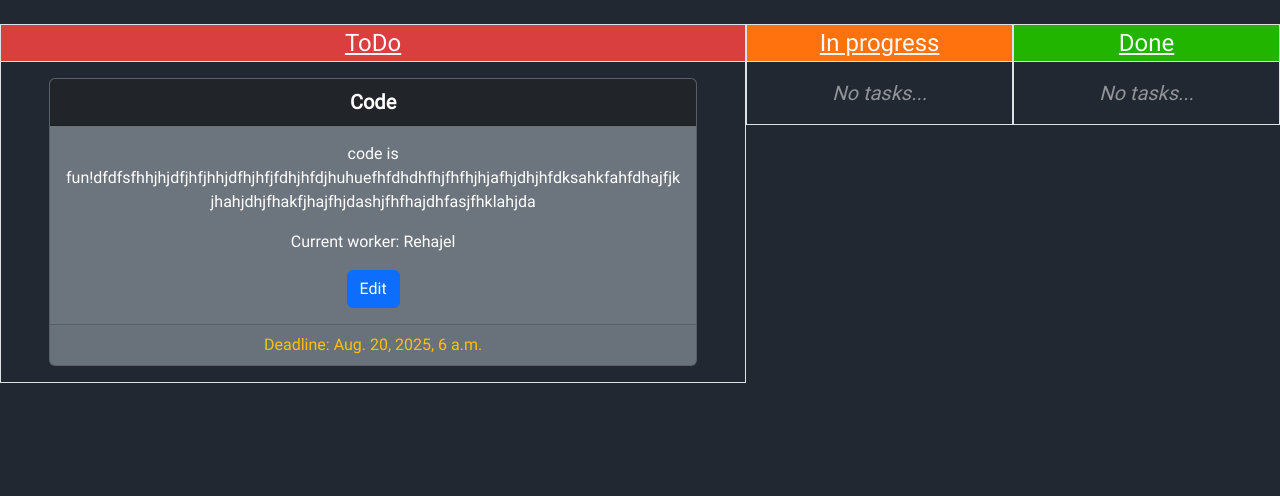
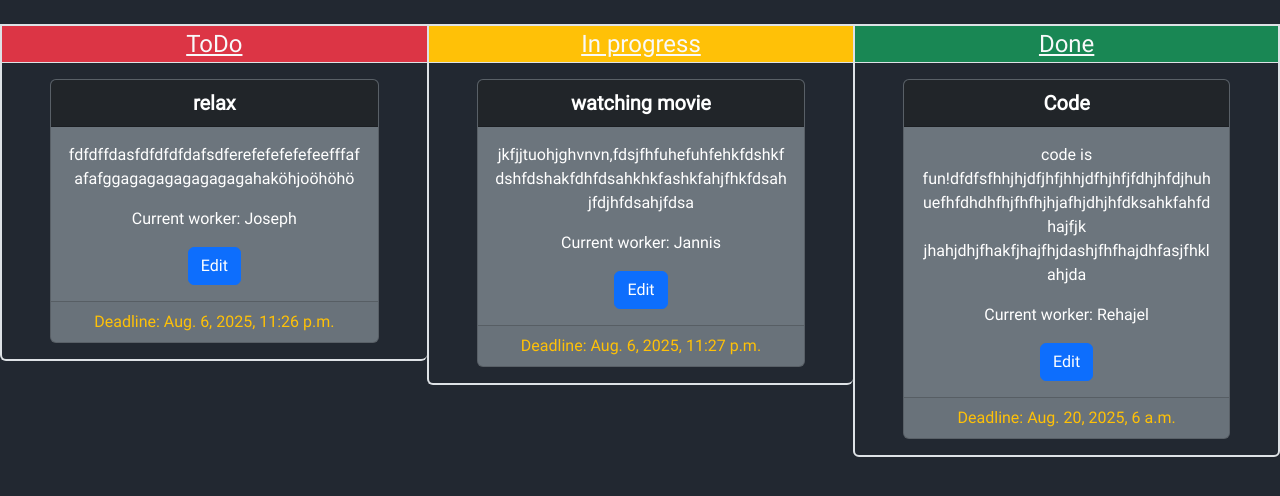
Before and after one commit to Rehajel15/TaskSphere, a Django app: page /home/ in a window 1280 px wide. Shown: the part 56-552 px from the top of the page. Run offline with Django 5.2, Linux system fonts and the light colour scheme; a user stored in the database is signed in; data comes from the database, SQL or seed files in the repository; some libraries are stand-ins or nearby versions.

Commit message:
Changed the column system by removing the task_column model and keeping the amount of columns at 3.

```diff
--- a/home/models.py
+++ b/home/models.py
@@ -31,22 +31,12 @@ class Table(models.Model):
         return str(self.id)
 
 
-class Table_taskColumn(models.Model):
-    id = models.UUIDField(primary_key=True, default=uuid.uuid4, editable=False)
-    column_name = models.CharField(max_length=30,)
-    column_description = models.TextField(max_length=150, blank=True, null=True)
-    column_color = models.CharField(max_length=7, blank=False, null=False)
-    table = models.ForeignKey(Table, related_name='taskColumns', on_delete=models.CASCADE)  # Connection with table
-    position = models.IntegerField(null=False, blank=False)  # Beginning from the right
-
-    def __str__(self):
-        return f"Name: {self.column_name} || ID: {self.id} || Table: {self.table}"
 
 class Table_task(models.Model):
     id = models.UUIDField(primary_key=True, default=uuid.uuid4, editable=False)
     task_name = models.CharField(max_length=30)
     task_description = models.TextField(max_length=150, blank=True, null=True)
-    current_column = models.ForeignKey(Table_taskColumn, related_name='tasks', on_delete=models.CASCADE)  # Connection with column
+    current_column = models.CharField(max_length=15, blank=False, null=False, choices=[('ToDo', 'ToDo'), ('In progress', 'In progress'), ('Done', 'Done')])
     current_worker = models.CharField(max_length=30)
     deadLine = models.DateTimeField()
     created_on = models.DateTimeField(default=datetime.now().strftime('%Y-%m-%d %H:%M:%S'), editable=False)
--- a/home/templates/home/main.html
+++ b/home/templates/home/main.html
@@ -5,12 +5,12 @@
 {% block content %}
 <div style="margin-top: 80px;">
     <div class="d-flex g-0 row w-100 text-light">
-        {% for column in table.taskColumns.all %}
-        <div class="col w-100 h-75 d-flex flex-column border">
-            <div class="fs-4 text-decoration-underline d-flex justify-content-center align-items-center border-bottom" style="background-color: {{column.column_color}};">
-                {{ column.column_name }}
+
+        <div class="col-lg-4 col-12 h-75 d-flex flex-column border border-2 border-end-0 rounded-2 rounded-top-0">
+            <div class="fs-4 text-decoration-underline d-flex justify-content-center align-items-center border-bottom bg-danger">
+                ToDo
             </div>
-            {% for task in column.tasks.all %}
+            {% for task in task_filter.ToDo %}
             <div class="card text-bg-secondary my-3 mx-5 text-center">
                 <div class="card-header bg-dark fs-5 fw-bold">
                     {{task.task_name}}
@@ -32,7 +32,58 @@
             <div class="text-white-50 d-flex justify-content-center fs-5 fst-italic my-3">No tasks...</div>
             {% endfor %}
         </div>
-        {% endfor %}
+        <div class="col-lg-4 col-12 h-75 d-flex flex-column border border-2 border-end-0 rounded-2 rounded-top-0">
+            <div class="fs-4 text-decoration-underline d-flex justify-content-center align-items-center border-bottom bg-warning">
+                In progress
+            </div>
+            {% for task in task_filter.In_progress %}
+            <div class="card text-bg-secondary my-3 mx-5 text-center">
+                <div class="card-header bg-dark fs-5 fw-bold">
+                    {{task.task_name}}
+                </div>
+                <div class="card-body">
+                    <p class="card-text">{{task.task_description}}</p>
+                    {% if task.current_worker %}
+                    <p class="card-text">Current worker: {{task.current_worker}}</p>
+                    {% else %}
+                    <p class="card-text">Current worker: <span class="fst-italic">No current worker...</span></p>
+                    {% endif %}
+                    <a href="#" class="btn btn-primary">Edit</a>
+                </div>
+                <div class="card-footer text-warning">
+                    Deadline: {{task.deadLine}}
+                </div>
+            </div>
+            {% empty %}
+            <div class="text-white-50 d-flex justify-content-center fs-5 fst-italic my-3">No tasks...</div>
+            {% endfor %}
+        </div>
+        <div class="col-lg-4 col-12 h-75 d-flex flex-column border border-2 rounded-2 rounded-top-0">
+            <div class="fs-4 text-decoration-underline d-flex justify-content-center align-items-center border-bottom bg-success">
+                Done
+            </div>
+            {% for task in task_filter.Done %}
+            <div class="card text-bg-secondary my-3 mx-5 text-center">
+                <div class="card-header bg-dark fs-5 fw-bold">
+                    {{task.task_name}}
+                </div>
+                <div class="card-body">
+                    <p class="card-text">{{task.task_description}}</p>
+                    {% if task.current_worker %}
+                    <p class="card-text">Current worker: {{task.current_worker}}</p>
+                    {% else %}
+                    <p class="card-text">Current worker: <span class="fst-italic">No current worker...</span></p>
+                    {% endif %}
+                    <a href="#" class="btn btn-primary">Edit</a>
+                </div>
+                <div class="card-footer text-warning">
+                    Deadline: {{task.deadLine}}
+                </div>
+            </div>
+            {% empty %}
+            <div class="text-white-50 d-flex justify-content-center fs-5 fst-italic my-3">No tasks...</div>
+            {% endfor %}
+        </div>
     </div>
 </div>
 {% endblock %}
--- a/home/views.py
+++ b/home/views.py
@@ -11,5 +11,20 @@ def main(request):
         return redirect('authentication:choosegroupaction')
     else:
         # Assuming the user has a group and the group has a table
-        group_table = request.user.group.table
-        return render(request, 'home/main.html', {"table":group_table})
+
+        task_filter = {
+            'ToDo': [],
+            'In_progress': [],
+            'Done': []
+        }
+
+        for task in request.user.group.table.tasks.all():
+            if task.current_column == 'ToDo':
+                task_filter['ToDo'].append(task)
+            elif task.current_column == 'In progress':
+                task_filter['In_progress'].append(task)
+            else:
+                task_filter['Done'].append(task)
+
+
+        return render(request, 'home/main.html', {"task_filter":task_filter})
```
Also changed, not shown: home/admin.py (+2 -15 lines), db.sqlite3, home/migrations/0014_alter_table_task_current_column_and_more.py (added).
